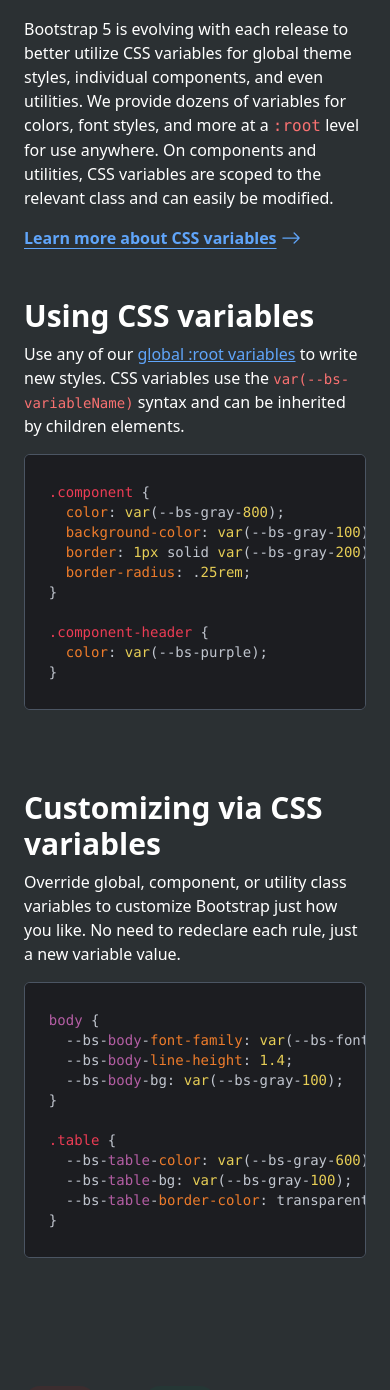
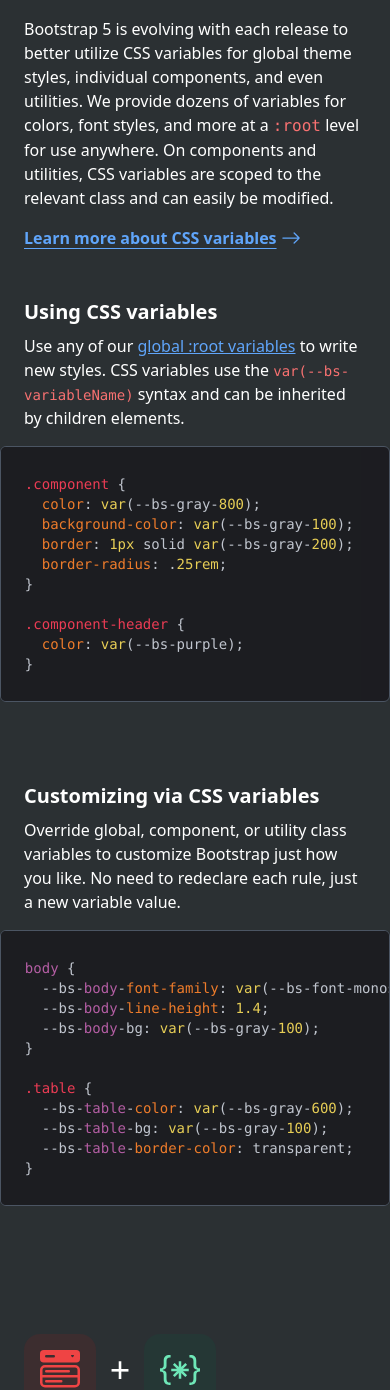
Before and after one commit to deglan-rivas/layout-tailwind-clonBootstrap, a React (Vite) app: page / in a window 390 px wide. Shown: the part 4335-5725 px from the top of the page. Built offline with nearby package versions, Linux system fonts and the light colour scheme.

Commit message:
feat: :sparkles: add media query to building section 2

```diff
--- a/src/sections/Building.jsx
+++ b/src/sections/Building.jsx
@@ -54,10 +54,10 @@
       <div className="grid grid-cols-2 gap-12">
         <div className="mb-4 col-span-2
         lg:col-span-1">
-          <h3 className="text-3xl mb-2 font-semibold">Using CSS variables</h3>
+          <h3 className="text-xl mb-2 font-semibold md:text-2xl lg:text-3xl">Using CSS variables</h3>
           <p className="mb-4">Use any of our <a href="#" className="text-blue-400 underline hover:brightness-125">global :root variables</a> to write new styles. CSS variables use the <code className="text-red-400 text-sm">var(--bs-variableName)</code> syntax and can be inherited by children elements.</p>
 
-          <div className="text-sm rounded-md mb-4 overflow-hidden border border-gray-600 flex justify-between bg-[#1c1c21]">
+          <div className="text-sm rounded-md mb-4 overflow-hidden border border-gray-600 flex justify-between bg-[#1c1c21] w-screen -ml-6 md:w-full md:ml-0">
             <SyntaxHighlighter language='' style={anOldHope}>
               {code_using}
             </SyntaxHighlighter>
@@ -68,10 +68,10 @@
         </div>
         <div className="mb-4 col-span-2
         lg:col-span-1">
-          <h3 className="text-3xl mb-2 font-semibold">Customizing via CSS variables</h3>
+          <h3 className="text-xl mb-2 font-semibold md:text-2xl lg:text-3xl">Customizing via CSS variables</h3>
           <p className="mb-4">Override global, component, or utility class variables to customize Bootstrap just how you like. No need to redeclare each rule, just a new variable value.</p>
 
-          <div className="text-sm rounded-md mb-4 overflow-hidden border border-gray-600 flex justify-between bg-[#1c1c21]">
+          <div className="text-sm rounded-md mb-4 overflow-hidden border border-gray-600 flex justify-between bg-[#1c1c21] w-screen -ml-6 md:w-full md:ml-0">
             <SyntaxHighlighter language='' style={anOldHope}>
               {code_customizing}
             </SyntaxHighlighter>
```
